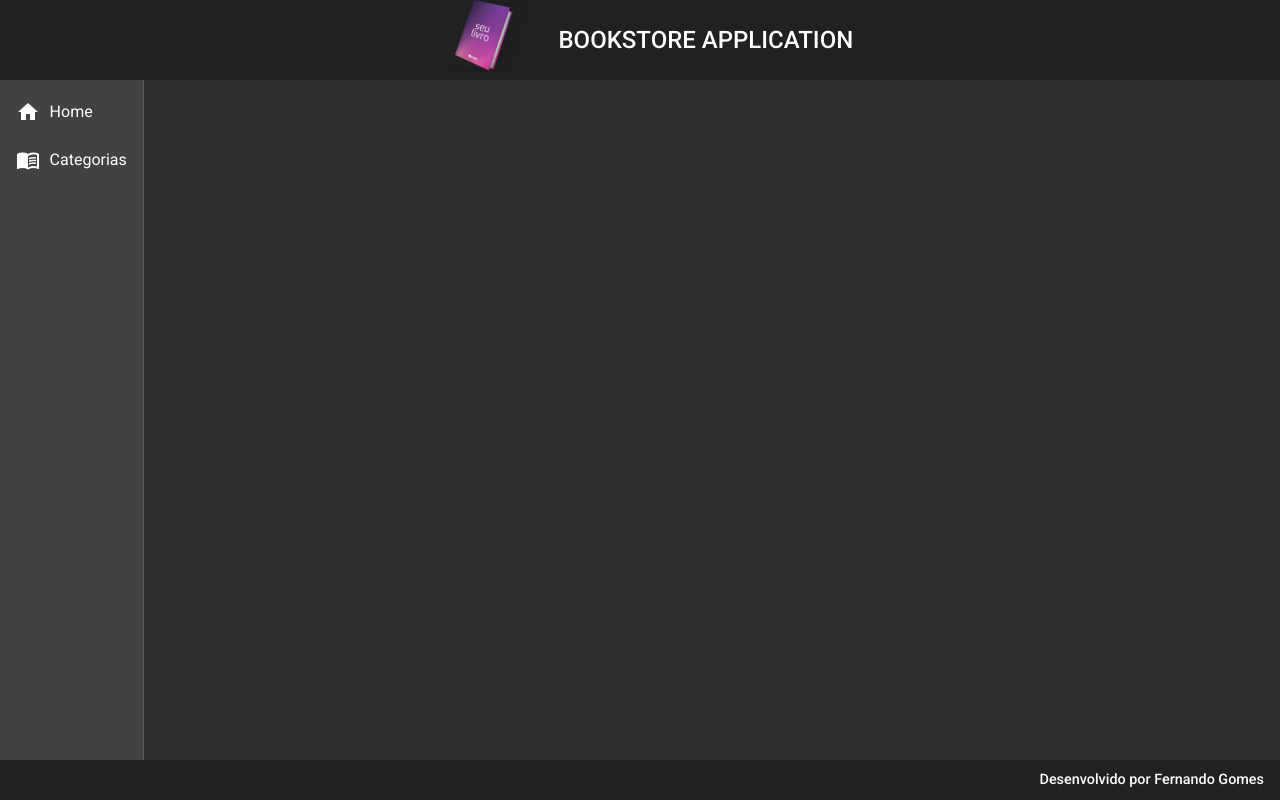
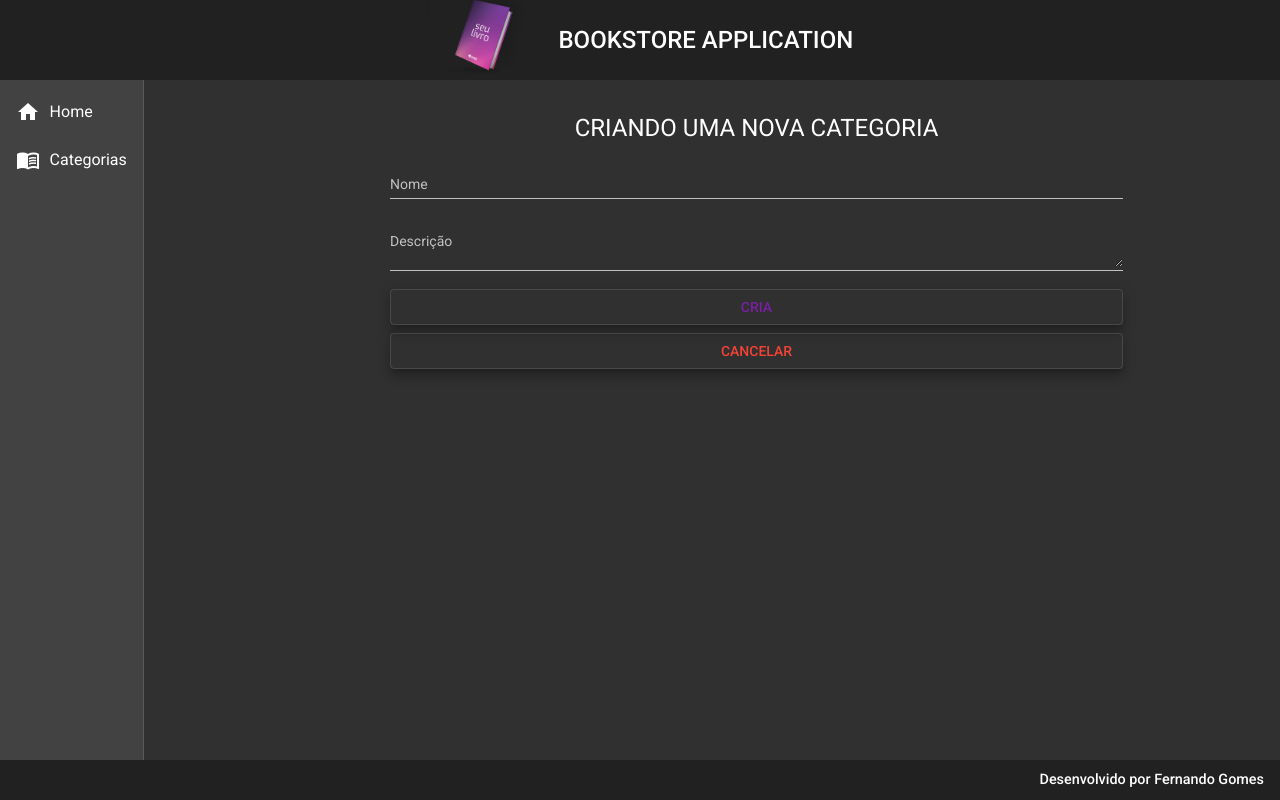
Before and after one commit to Ney179/bookstore-front, an Angular app: page /categorias/create in a window 1280 px wide. Before the commit this address led to /. Built offline with nearby package versions, Linux system fonts and the light colour scheme.

Commit message:
metodo create implementado para categoria

```diff
--- a/src/app/app-routing.module.ts
+++ b/src/app/app-routing.module.ts
@@ -1,5 +1,6 @@
 import { NgModule } from '@angular/core';
 import { RouterModule, Routes } from '@angular/router';
+import { CategoriaCreateComponent } from './components/views/categoria/categoria-create/categoria-create.component';
 import { CategoriaReadComponent } from './components/views/categoria/categoria-read/categoria-read.component';
 import { HomeComponent } from './components/views/home/home.component';
 
@@ -11,6 +12,10 @@
   {
     path: 'categorias',
     component: CategoriaReadComponent
+  },
+  {
+    path: 'categorias/create',
+    component: CategoriaCreateComponent
   }
 ];
 
--- /dev/null
+++ b/src/app/components/views/categoria/categoria-create/categoria-create.component.css
@@ -0,0 +1,25 @@
+form{
+    width: 70%;
+    margin: 2rem auto 0 auto;
+    text-align: center;
+}
+
+.h1{
+    font-size: 2rem;
+    font-weight: 500;
+    margin-bottom: 3rem;
+}
+
+.form {
+  width: 100%;
+}
+
+.buttons {
+    width: 100%;
+    text-align: start;
+}
+
+button {
+    width: 100%;
+    margin-bottom: .5rem;
+}
--- /dev/null
+++ b/src/app/components/views/categoria/categoria-create/categoria-create.component.html
@@ -0,0 +1,17 @@
+<form>
+    <h1>CRIANDO UMA NOVA CATEGORIA</h1>
+
+    <mat-form-field class="form">
+        <mat-label>Nome</mat-label>
+        <input [(ngModel)]="categoria.nome" matInput type="text" name="nome" placeholder="Ex. Computação">
+    </mat-form-field>
+
+    <mat-form-field class="form">
+        <mat-label>Descrição</mat-label>
+        <textarea [(ngModel)]="categoria.descricao" matInput type="text" name="descricao" placeholder="Ex. Livr de Computação"></textarea>
+    </mat-form-field>
+    <div class="buttons">
+        <button (click)="create()" class="mat-elevation-z8" mat-stroked-button color="primary">CRIA </button>
+        <button class="mat-elevation-z8" mat-stroked-button color="warn">CANCELAR</button>
+    </div>
+</form>
--- /dev/null
+++ b/src/app/components/views/categoria/categoria-create/categoria-create.component.ts
@@ -0,0 +1,36 @@
+import { Component, OnInit } from '@angular/core';
+import { Router } from '@angular/router';
+import { Categoria } from '../categoria.model';
+import { CategoriaService } from '../categoria.service';
+
+@Component({
+  selector: 'app-categoria-create',
+  templateUrl: './categoria-create.component.html',
+  styleUrls: ['./categoria-create.component.css']
+})
+export class CategoriaCreateComponent implements OnInit {
+
+  categoria: Categoria = {
+    nome: '',
+    descricao: ''
+  };
+
+  constructor(
+    private service : CategoriaService,
+    private router : Router
+  ) { }
+
+  ngOnInit(): void {
+  }
+
+  create(): void {
+    this.service.create(this.categoria).subscribe((resposta) => {
+      this.router.navigate(['categorias']);
+      this.service.message('Categoria criada com sucesso!');
+    }, err => {
+      for(let i = 0;  i < err.error.errors.length; i++){
+        this.service.message(err.error.errors[i].message)
+      }
+    })
+  }
+}
--- a/src/app/components/views/categoria/categoria-read/categoria-read.component.html
+++ b/src/app/components/views/categoria/categoria-read/categoria-read.component.html
@@ -3,7 +3,7 @@
         <h1>Categoria</h1>
     </div>
 
-    <button class="mat-elevation-z8" mat-stroked-button color="primary">NOVA CATEGORIA</button>
+    <button class="mat-elevation-z8" (click)="navegarParaCategoriaCreate()" mat-stroked-button color="primary"> NOVA CATEGORIA </button>
 
     <div class="mat-elevation-z8 content-table">
         <table class="table" mat-table [dataSource]="categorias">
--- a/src/app/components/views/categoria/categoria-read/categoria-read.component.ts
+++ b/src/app/components/views/categoria/categoria-read/categoria-read.component.ts
@@ -1,4 +1,5 @@
 import { Component, OnInit } from '@angular/core';
+import { Router } from '@angular/router';
 import { Categoria } from '../categoria.model';
 import { CategoriaService } from '../categoria.service';
 
@@ -14,7 +15,8 @@
   displayedColumns: string[] = ['id', 'nome', 'descricao', 'livros', 'acoes'];
 
   constructor(
-    private service : CategoriaService
+    private service : CategoriaService,
+    private router : Router
   ) { }
 
   ngOnInit(): void {
@@ -27,4 +29,8 @@
     })
   }
 
+
+  navegarParaCategoriaCreate(){
+    this.router.navigate(['categorias/create'])
+  }
 }
--- a/src/app/components/views/categoria/categoria.service.ts
+++ b/src/app/components/views/categoria/categoria.service.ts
@@ -1,5 +1,8 @@
+import { validateHorizontalPosition } from '@angular/cdk/overlay';
 import { HttpClient } from '@angular/common/http';
 import { Injectable } from '@angular/core';
+import { MatSnackBar } from '@angular/material/snack-bar';
+import { Router } from '@angular/router';
 import { Observable } from 'rxjs';
 import { environment } from 'src/environments/environment';
 import { Categoria } from './categoria.model';
@@ -12,11 +15,25 @@
   baseUrl: String = environment.baseUrl;
 
   constructor(
-    private http : HttpClient
+    private http : HttpClient,
+    private _snack : MatSnackBar
     ) { }
 
     findAll(): Observable<Categoria[]> {
       const url = `${this.baseUrl}/categorias`
       return this.http.get<Categoria[]>(url);
     }
+
+    create(categoria: Categoria): Observable<Categoria>{
+      const url = `${this.baseUrl}/categorias`
+      return this.http.post<Categoria>(url, categoria);
+    }
+
+    message(str : String): void{
+      this._snack.open(`${str}`, 'OK',{
+        horizontalPosition: 'end',
+        verticalPosition: 'top',
+        duration: 3000
+      })
+    }
 }
```
Also changed, not shown: src/app/app.module.ts (+12 -3 lines).
